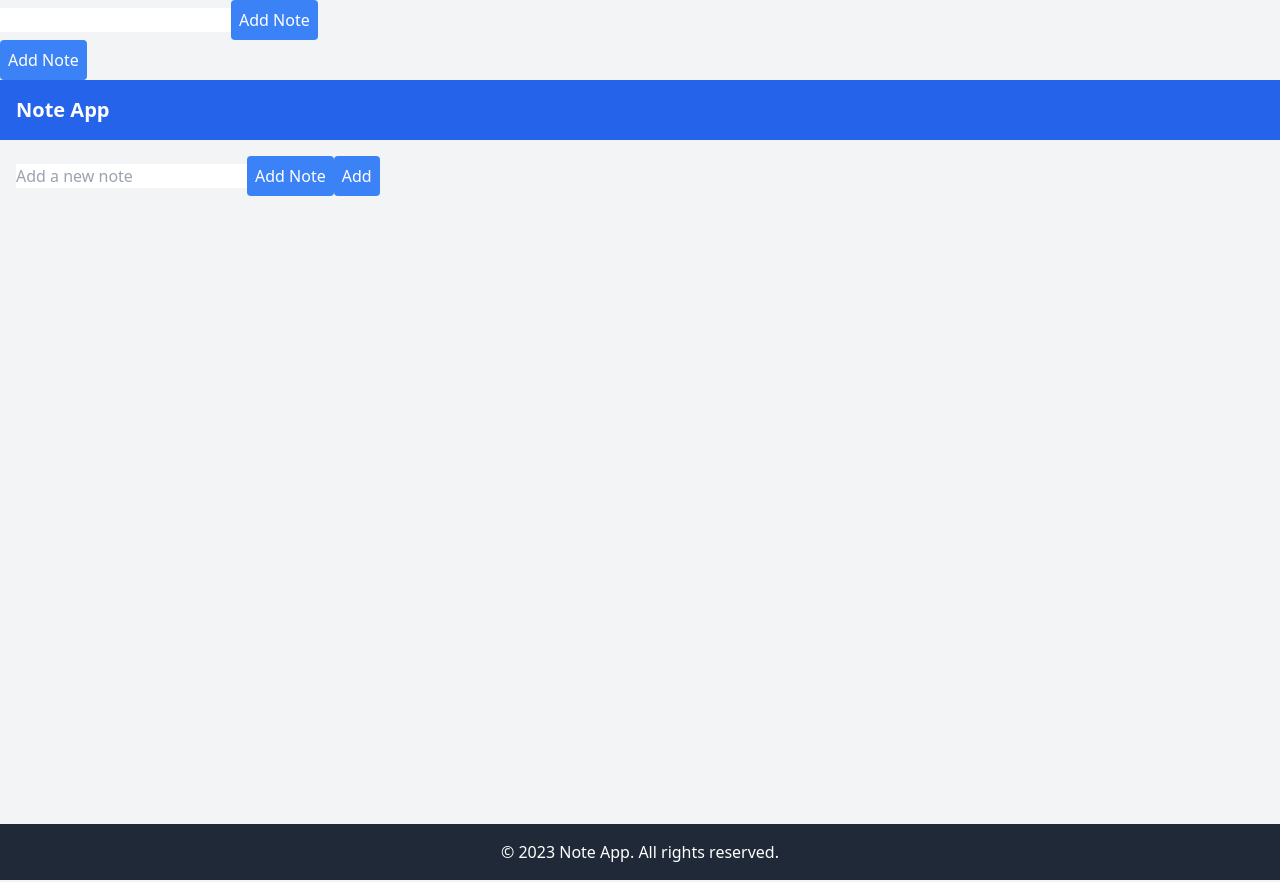
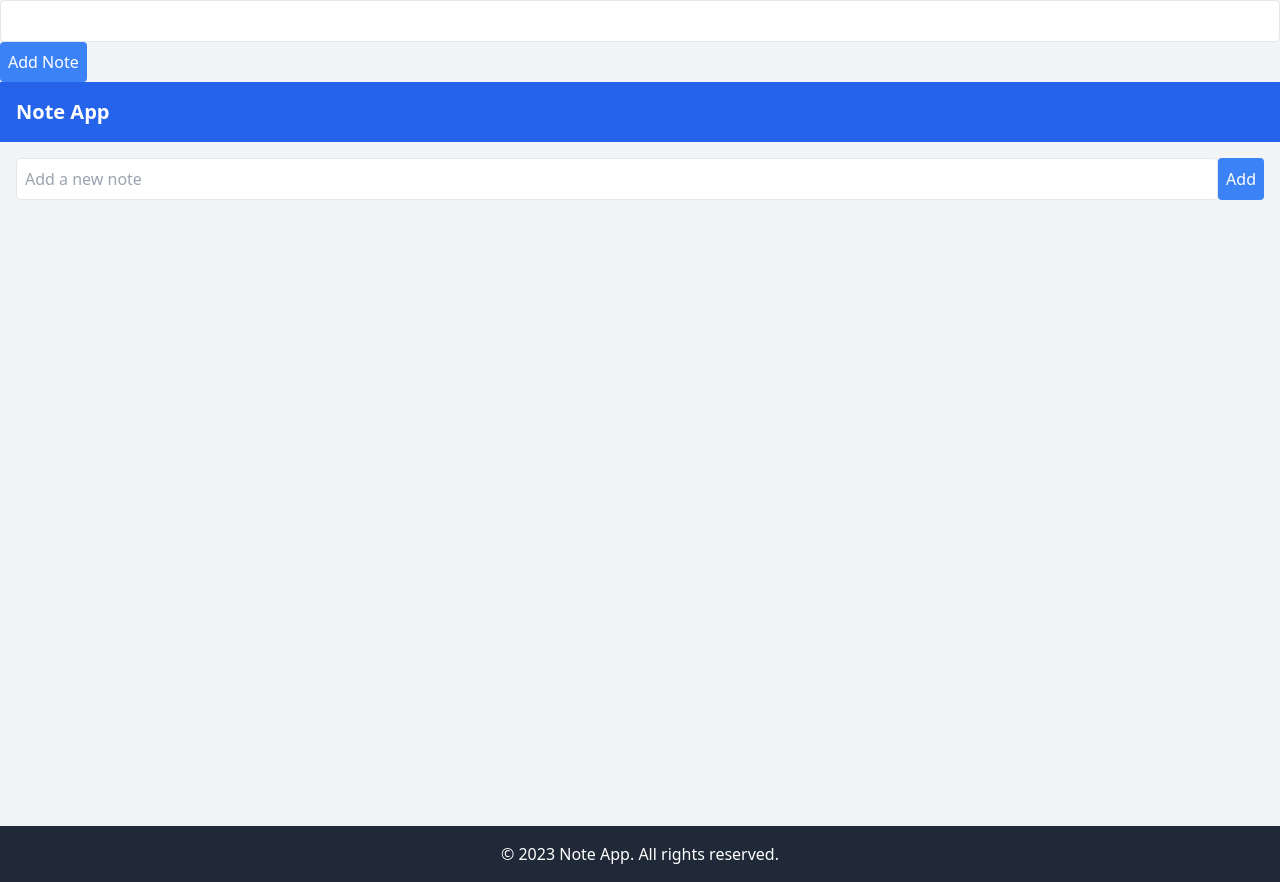
Before and after one commit to AmrElDessouki22/note-app, a Next.js app: page / in a window 1280 px wide. Built offline with nearby package versions, Linux system fonts and the light colour scheme.

Commit message:
Update src/components/ui/Input.tsx

```diff
--- a/src/components/ui/Input.tsx
+++ b/src/components/ui/Input.tsx
@@ -1,40 +1,21 @@
-"use client";
+'use client';
 
-import { useState } from 'react';
-import { useRouter } from 'next/router';
-import Button from '@/components/ui/Button';
+import React from 'react';
 
-interface InputProps {
+type InputProps = {
+  value: string;
+  onChange: (e: React.ChangeEvent<HTMLInputElement>) => void;
   placeholder?: string;
-}
-
-const Input: React.FC<InputProps> = ({ placeholder }) => {
-  const [value, setValue] = useState('');
-  const router = useRouter();
-
-  const onChange = (e: React.ChangeEvent<HTMLInputElement>) => {
-    setValue(e.target.value);
 };
 
-  const onClick = () => {
-    router.push({
-      pathname: '/',
-      query: { note: value },
-    });
-    setValue('');
-  };
-
+const Input: React.FC<InputProps> = ({ value, onChange, placeholder }) => {
   return (
-    <div>
     <input
       value={value}
       onChange={onChange}
       placeholder={placeholder}
-        className="input"
-        style={{ color: 'black' }}
+      className="border p-2 rounded w-full"
     />
-      <Button onClick={onClick}>Add Note</Button>
-    </div>
   );
 };
 
```
Lines whose indentation alone changed are shown as unchanged.
